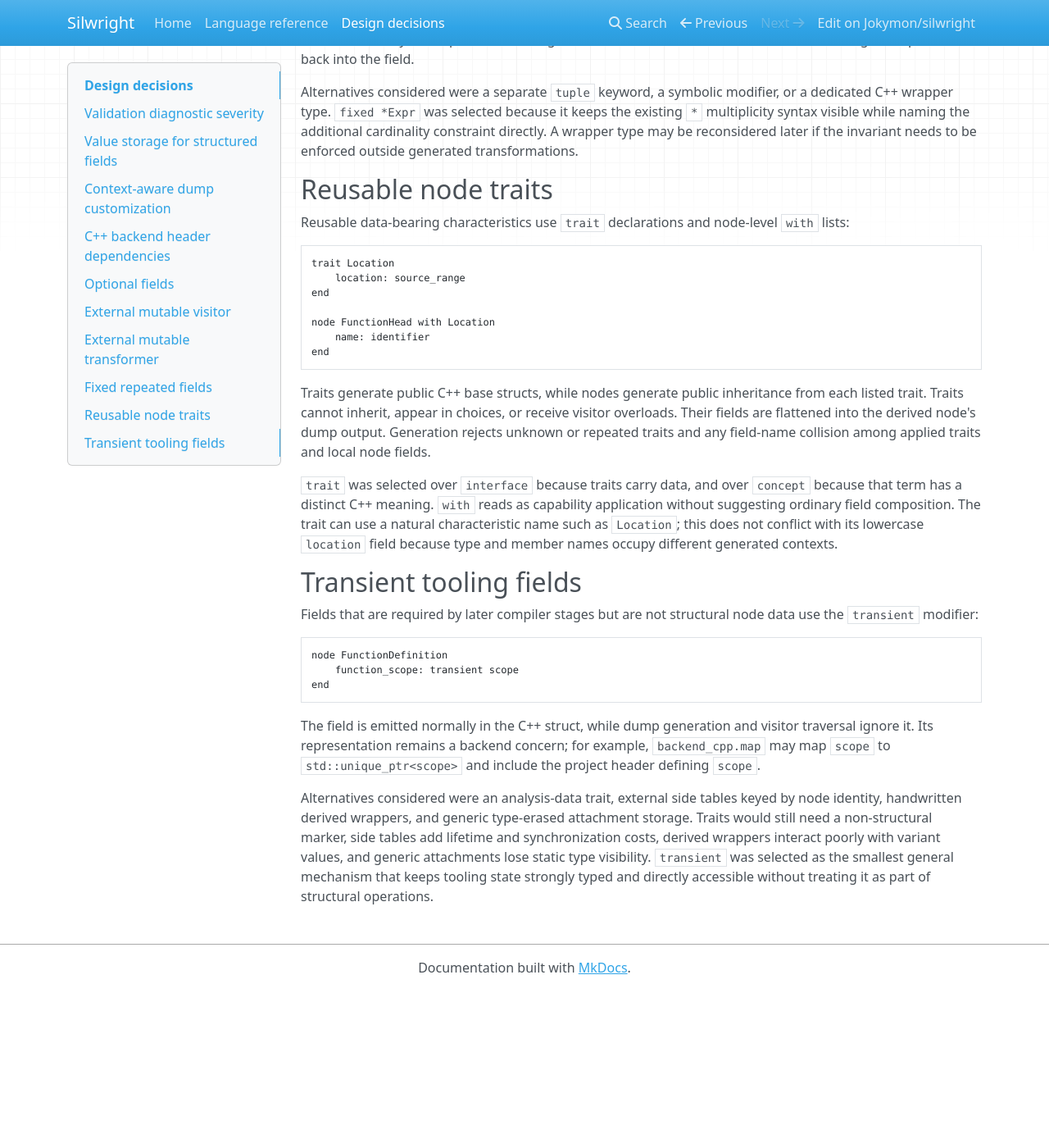
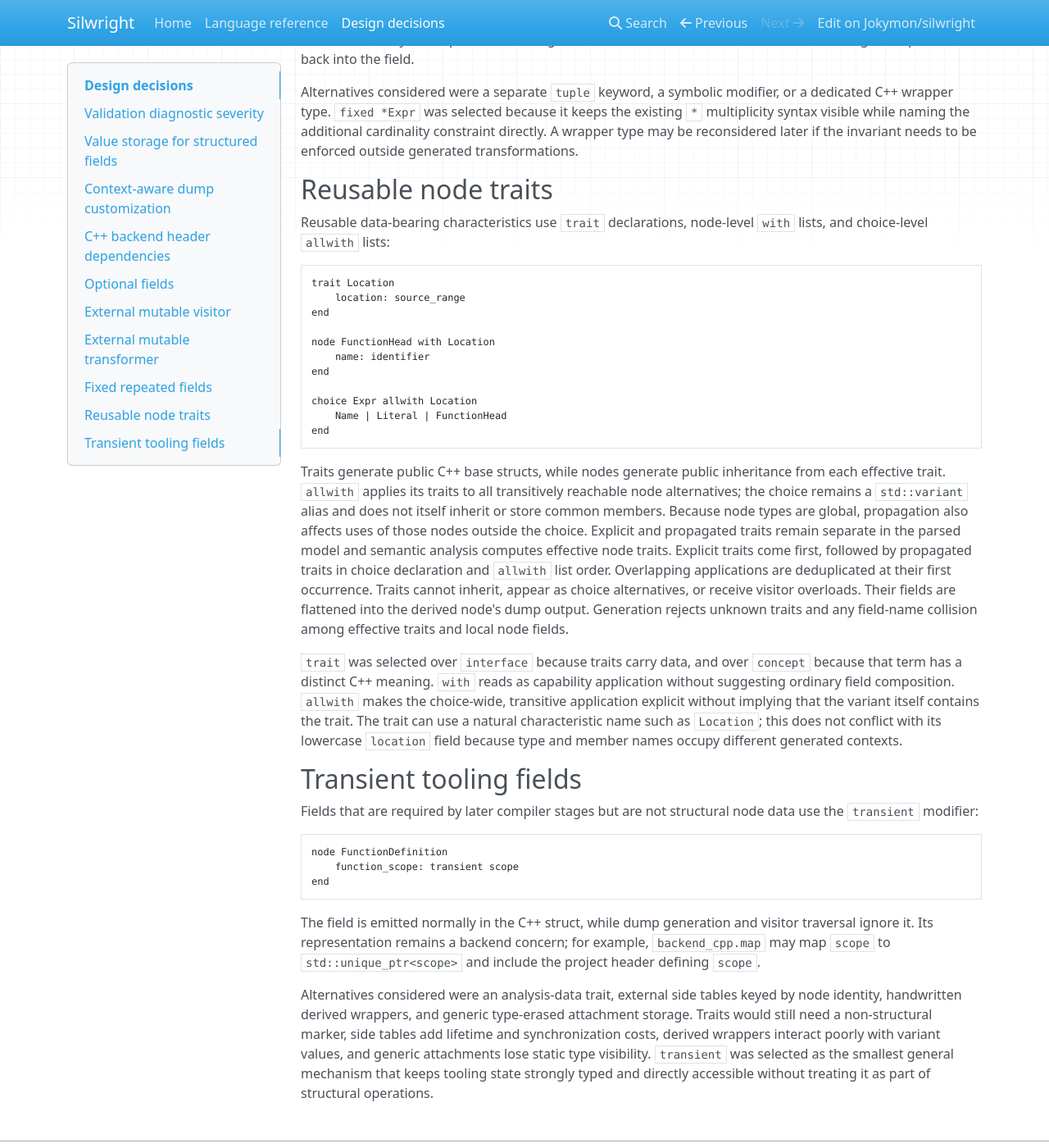
Before and after one commit to Jokymon/silwright, an MkDocs documentation site: the page built from docs/design-decisions.md, in a window 1280 px wide and 1400 px high, scrolled down 5062 px. Shown: the whole window at 82% size. Built offline with MkDocs 1.6.1, drawn with Linux system fonts in a browser that asks for light colours; nearby versions of some CDN libraries; before the commit the page ends 6270 px from its top, so only the background shows below that.

Commit message:
Implement allwith trait injection for choices

````diff
--- a/docs/design-decisions.md
+++ b/docs/design-decisions.md
@@ -251,7 +251,8 @@ be reconsidered later if the invariant needs to be enforced outside generated tr
 
 ## Reusable node traits
 
-Reusable data-bearing characteristics use `trait` declarations and node-level `with` lists:
+Reusable data-bearing characteristics use `trait` declarations, node-level `with` lists, and
+choice-level `allwith` lists:
 
 ```text
 trait Location
@@ -261,18 +262,29 @@ end
 node FunctionHead with Location
     name: identifier
 end
+
+choice Expr allwith Location
+    Name | Literal | FunctionHead
+end
 ```
 
 Traits generate public C++ base structs, while nodes generate public inheritance from each
-listed trait. Traits cannot inherit, appear in choices, or receive visitor overloads. Their
-fields are flattened into the derived node's dump output. Generation rejects unknown or
-repeated traits and any field-name collision among applied traits and local node fields.
+effective trait. `allwith` applies its traits to all transitively reachable node alternatives;
+the choice remains a `std::variant` alias and does not itself inherit or store common members.
+Because node types are global, propagation also affects uses of those nodes outside the choice.
+Explicit and propagated traits remain separate in the parsed model and semantic analysis
+computes effective node traits. Explicit traits come first, followed by propagated traits in
+choice declaration and `allwith` list order. Overlapping applications are deduplicated at their
+first occurrence. Traits cannot inherit, appear as choice alternatives, or receive visitor
+overloads. Their fields are flattened into the derived node's dump output. Generation rejects
+unknown traits and any field-name collision among effective traits and local node fields.
 
 `trait` was selected over `interface` because traits carry data, and over `concept` because
 that term has a distinct C++ meaning. `with` reads as capability application without suggesting
-ordinary field composition. The trait can use a natural characteristic name such as `Location`;
-this does not conflict with its lowercase `location` field because type and member names occupy
-different generated contexts.
+ordinary field composition. `allwith` makes the choice-wide, transitive application explicit
+without implying that the variant itself contains the trait. The trait can use a natural
+characteristic name such as `Location`; this does not conflict with its lowercase `location`
+field because type and member names occupy different generated contexts.
 
 ## Transient tooling fields
 
````
Also changed, not shown: CHANGELOG.md (+6 -0 lines), README.md (+7 -3 lines), docs/language-reference.md (+17 -8 lines), vscode/silwright-ndef-language-support/CHANGELOG.md (+4 -0 lines), vscode/silwright-ndef-language-support/README.md (+1 -1 lines), 7 other files.
